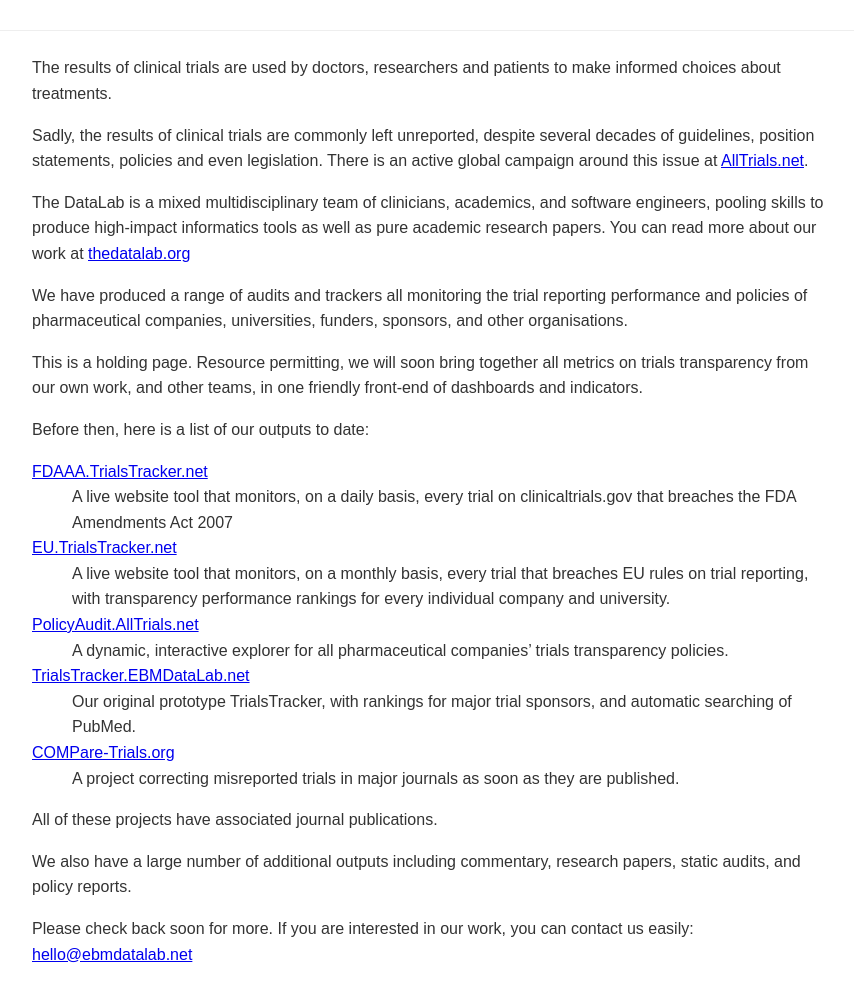
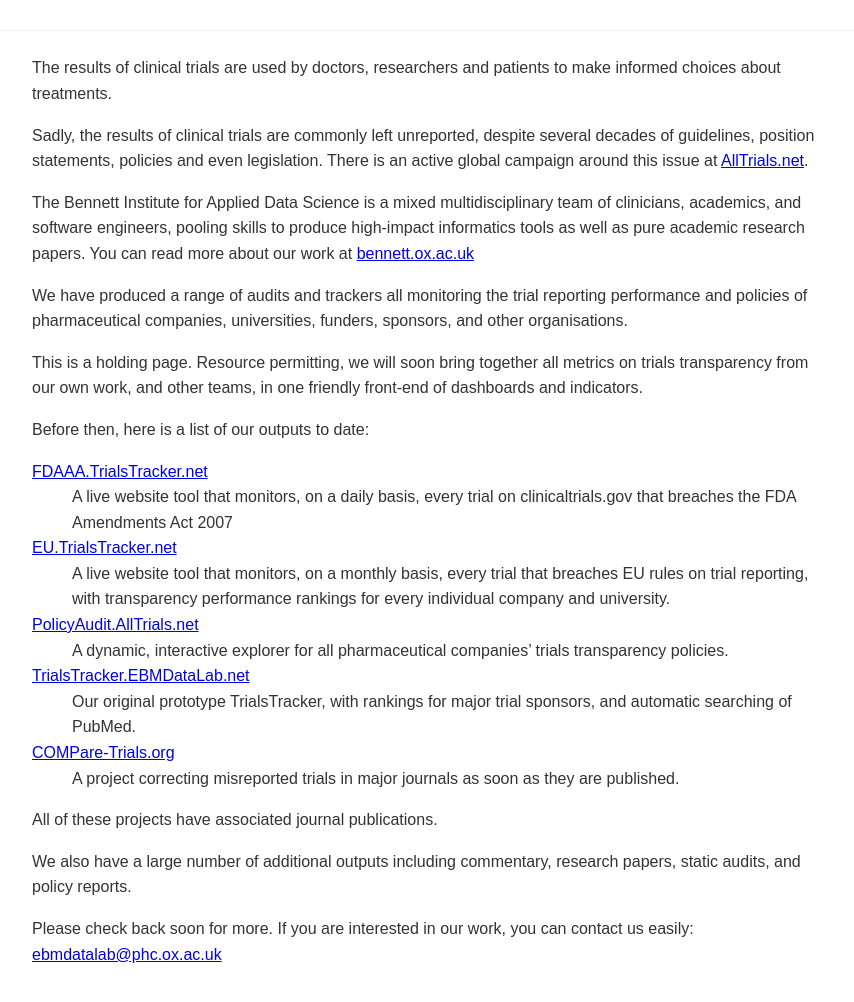
Before and after one commit to ebmdatalab/trialstracker.net, a plain HTML site: page index.html in a window 1280 px wide. Shown: the part 92-1094 px from the top of the page, without its empty margins (208-1062 px from the left). Drawn offline with nearby package versions, Linux system fonts and the light colour scheme.

Commit message:
Update DataLab text and links to Bennett Institute

```diff
--- a/index.html
+++ b/index.html
@@ -70,7 +70,7 @@
 
       <p>Sadly, the results of clinical trials are commonly left unreported, despite several decades of guidelines, position statements, policies and even legislation. There is an active global campaign around this issue at <a href="https://www.alltrials.net/">AllTrials.net</a>.</p>
 
-      <p>The DataLab is a mixed multidisciplinary team of clinicians, academics, and software engineers, pooling skills to produce high-impact informatics tools as well as pure academic research papers. You can read more about our work at <a href="https://www.thedatalab.org/">thedatalab.org</a></p>
+      <p>The Bennett Institute for Applied Data Science is a mixed multidisciplinary team of clinicians, academics, and software engineers, pooling skills to produce high-impact informatics tools as well as pure academic research papers. You can read more about our work at <a href="https://www.bennett.ox.ac.uk/">bennett.ox.ac.uk</a></p>
 
       <p>We have produced a range of audits and trackers all monitoring the trial reporting performance and policies of pharmaceutical companies, universities, funders, sponsors, and other organisations.</p>
 
@@ -99,7 +99,7 @@
 
       <p>We also have a large number of additional outputs including commentary, research papers, static audits, and policy reports.</p>
 
-      <p>Please check back soon for more. If you are interested in our work, you can contact us easily: <a href="mailto:hello@ebmdatalab.net">hello@ebmdatalab.net</a></p>
+      <p>Please check back soon for more. If you are interested in our work, you can contact us easily: <a href="mailto:ebmdatalab@phc.ox.ac.uk">ebmdatalab@phc.ox.ac.uk</a></p>
     </div>
   </div>
 </body>
```
